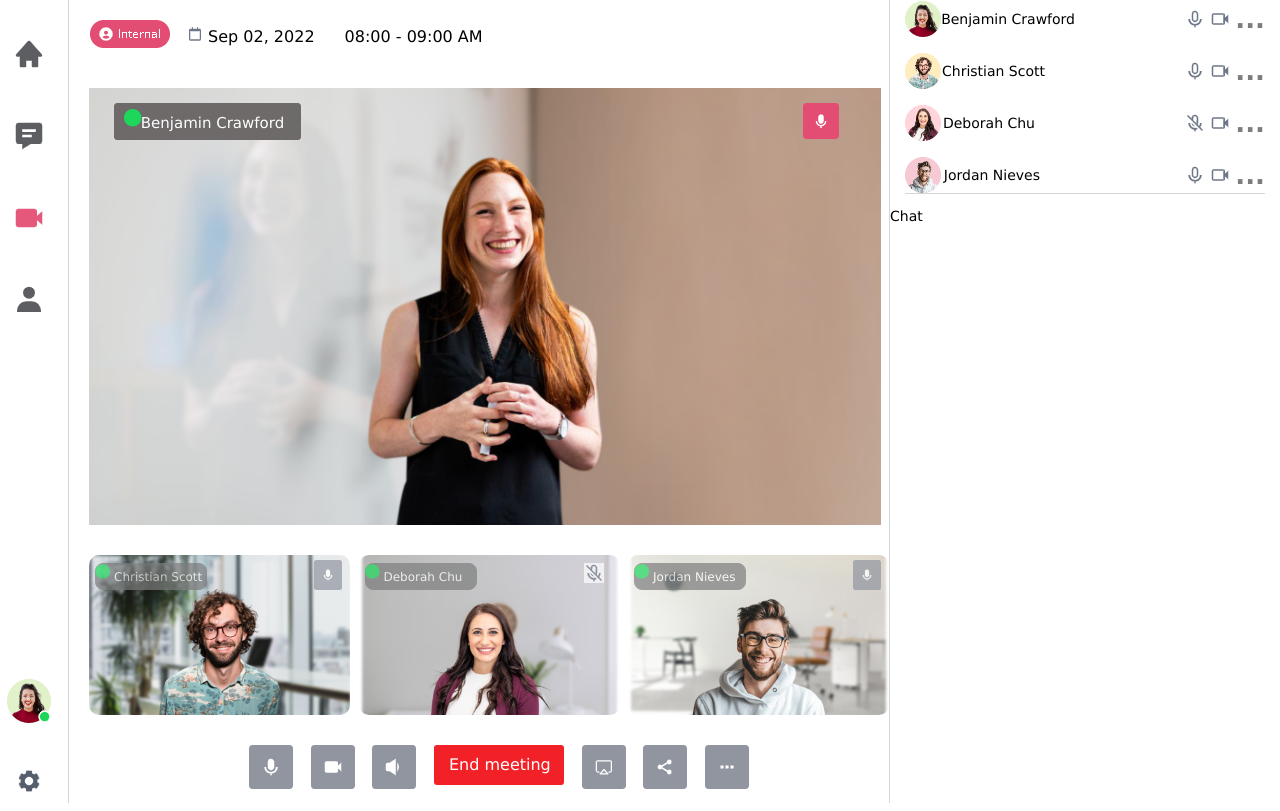
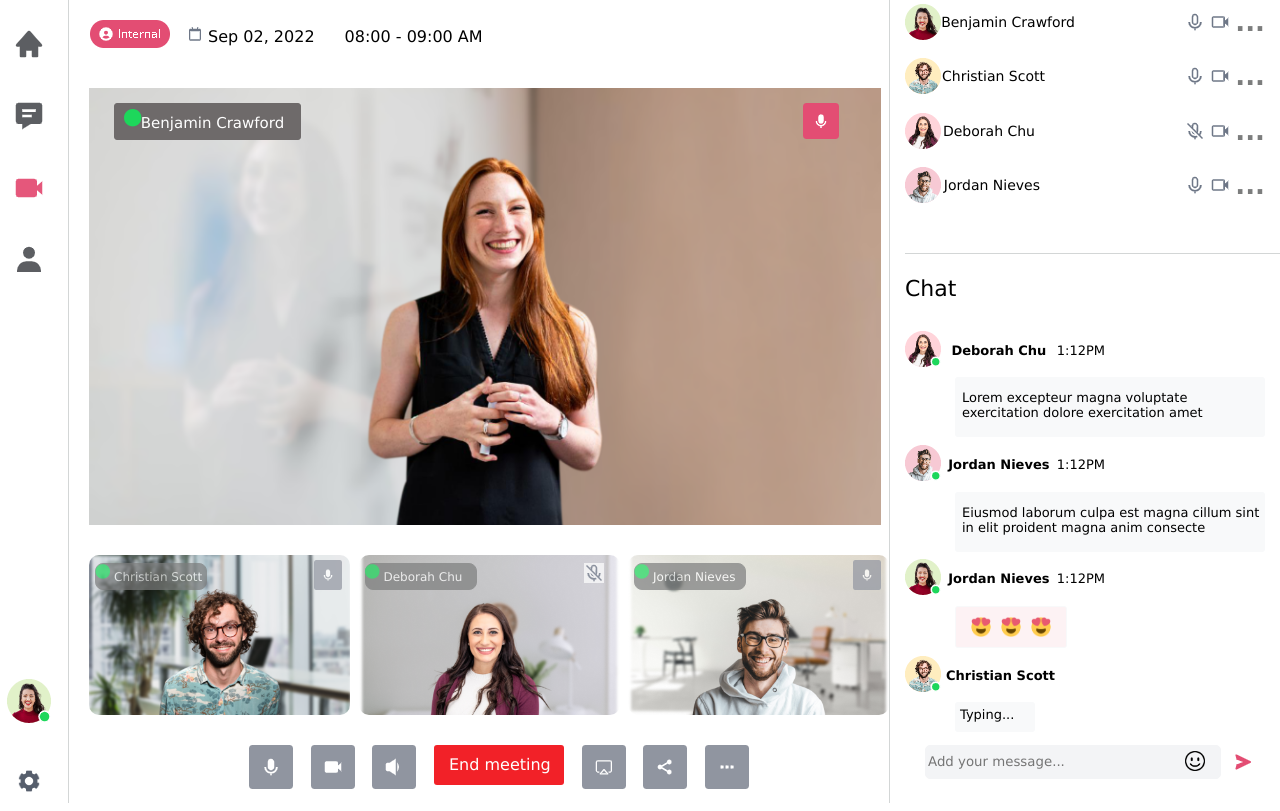
Before and after one commit to DangThiNhuQuynh19/DangThiNhuQuynh_21091761_TH, a plain HTML site: page tuan5/index.html in a window 1280 px wide. Shown: the part 75-886 px from the top of the page. Drawn offline with Linux system fonts and the light colour scheme.

Commit message:
Edit lan 3

```diff
--- a/tuan5/index.html
+++ b/tuan5/index.html
@@ -21,7 +21,7 @@
                     <img class="item" src="img/user.png" alt="">
                 </div>
 
-                <div id="below">
+                <div id="left_below">
                     <img src="img/avatar.png" width="44" alt="">
                     <img id="setting" src="img/setting.png" width="44" alt="">
                 </div>
@@ -147,8 +147,49 @@
                     </div>
                 </div>
                 <div class="below-right">
-                    <p>Chat</p>
-
+                    <p class="chat">Chat</p>
+                    <div class="type1">
+                        <div><img src="img/avatar 1326.png" alt=""></div>
+                        <div><b>Deborah Chu</b></div>
+                        <div>1:12PM</div>
+                    </div>
+                    <div class="box-chat">
+                        <p class="chat-text">Lorem excepteur magna voluptate exercitation dolore exercitation amet</p>
+                    </div>
+                    <div class="type1">
+                        <div><img src="img/avatar 1327.png" alt=""></div>
+                        <div><b>Jordan Nieves</b></div>
+                        <div>1:12PM</div>
+                    </div>
+                    <div class="box-chat">
+                        <p class="chat-text">Eiusmod laborum culpa est magna cillum sint in elit proident magna anim consecte</p>
+                    </div>
+                    <div class="type1">
+                        <div><img src="img/avatar 1328.png" alt=""></div>
+                        <div><b>Jordan Nieves</b></div>
+                        <div>1:12PM</div>
+                    </div>
+                    <div class="box-chat-small">
+                        <div class="box-chat-icon">
+                            <div><img class="icon" src="img/icon.png" alt=""></div>
+                            <div><img class="icon" src="img/icon.png" alt=""></div>
+                            <div><img class="icon" src="img/icon.png" alt=""></div>
+                        </div>
+                    </div>
+                    <div class="type2">
+                        <div><img src="img/avatar 1329.png" alt=""></div>
+                        <div><b>Christian Scott</b></div>
+                    </div>
+                    <div class="typing">
+                        <p class="typing-text">Typing...</p>
+                    </div>
+                    <div class="position-input">
+                        <div>
+                            <input class="input" type="text" placeholder="Add your message...">
+                            <div class="position-icon"><img class="icon1" src="img/icon1.png" alt=""></div>
+                        </div>
+                        <img src="img/send.png" alt="">
+                    </div>
                 </div>
             </div>
 
--- a/tuan5/style.css
+++ b/tuan5/style.css
@@ -12,7 +12,14 @@
         justify-content: space-between;
         width: 1440px;
     }
-
+    #left {
+        width: 78px;
+        height: 870px;
+        display: flex;
+        flex-direction: column;
+        justify-content: space-between;
+        border-right: 1px solid #d3d6d6;
+    }
     #center {
         width: 800px;
     }
@@ -23,42 +30,31 @@
         font-size: 14px;
     }
 
-    #left {
-        width: 78px;
-        height: 870px;
-        display: flex;
-        flex-direction: column;
-        justify-content: space-between;
-        border-right: 1px solid #d3d6d6;
-    }
-
+    /* LEFT */
     #left_above {
         width: 100%;
         display: flex;
         flex-direction: column;
         align-items: center;
     }
-
-    #below {
+    .logo {
+        width: 55px;
+    }
+    .item {
+        width: 32px;
+        margin-top: 40px;
+    }
+    #left_below {
         display: flex;
         flex-direction: column;
         align-items: center;
         justify-content: center;
     }
-
-    .item {
-        width: 32px;
-        margin-top: 50px;
-    }
-
-    .logo {
-        width: 55px;
-    }
-
     #setting {
         margin-top: 36px;
     }
 
+    /* CENTER */
     .text-header-center {
         font-size: 25px;
     }
@@ -269,8 +265,7 @@
         display: flex;
         flex-direction: column;
         justify-content: space-between;
-        height: 240px;
-        border-bottom: 1px solid #d3d6d6;
+        height: 250px;
     }
     .more{
         font-size: 26px;
@@ -313,3 +308,100 @@
         width: 135px;
         align-items: center;
     }
+    .below-right{
+        margin-left: 15px;
+        font-size: 13px;
+        display: flex;
+        flex-direction: column;
+        justify-content: space-between;
+        height: 530px;
+        margin-top: 50px;
+        border-top: 1px solid #d3d6d6;
+    }
+    .chat{
+        font-size: 22px;
+        font-weight: 500;
+    }
+    .type1{
+        display: flex;
+        justify-content: space-between;
+        width: 200px;
+        align-items: center;
+    }
+    .type2{
+        display: flex;
+        justify-content: space-between;
+        width: 150px;
+        align-items: center;
+    }
+   .box-chat{
+    width: 310px;
+    height: 60px;
+    background-color: #f8f9fa;
+    border-radius: 3px;
+    margin-left: 50px;
+    position: relative;
+   }
+   .chat-text{
+    position: absolute;
+    margin-left: 7px;
+   }
+   .box-chat-small{
+    width: 110px;
+    height: 40px;
+    border: 1px solid #f8f9fa;
+    background-color: #fdf2f4;
+    border-radius: 3px;
+    margin-left: 50px;
+    position: relative;
+   }
+   .box-chat-icon{
+    display: flex;
+    justify-content: space-between;
+    width: 50px;
+    position: absolute;
+    margin-top: 10px;
+    margin-left: 10px;
+   }
+   .icon{
+    width: 30px;
+    height: 20px;
+   }
+   .typing{
+    width: 80px;
+    height: 30px;
+    background-color: #f8f9fa;
+    border-radius: 3px;
+    position: relative;
+    margin-left: 50px;
+   }
+   .typing-text{
+    position: absolute;
+    margin-top: 5px;
+    margin-left: 5px;
+   }
+   .input{
+    width: 290px;
+    height: 30px;
+    background-color: #f3f4f6;
+    border: 1px solid #f3f4f6;
+    border-radius: 5px;
+    position: relative;
+   }
+   .icon1{
+    width: 20px;
+    height: 20px;
+   }
+   .position-input{
+    position: relative;
+    display: flex;
+    justify-content: space-between;
+    width: 300px;
+    align-items: center;
+    margin-left: 20px;
+   }
+   .position-icon{
+    position: absolute;
+    margin-left: 260px;
+    margin-top: -28px;
+   }
```
Also changed, not shown: tuan5/img/icon.png (added), tuan5/img/icon1.png (added).
